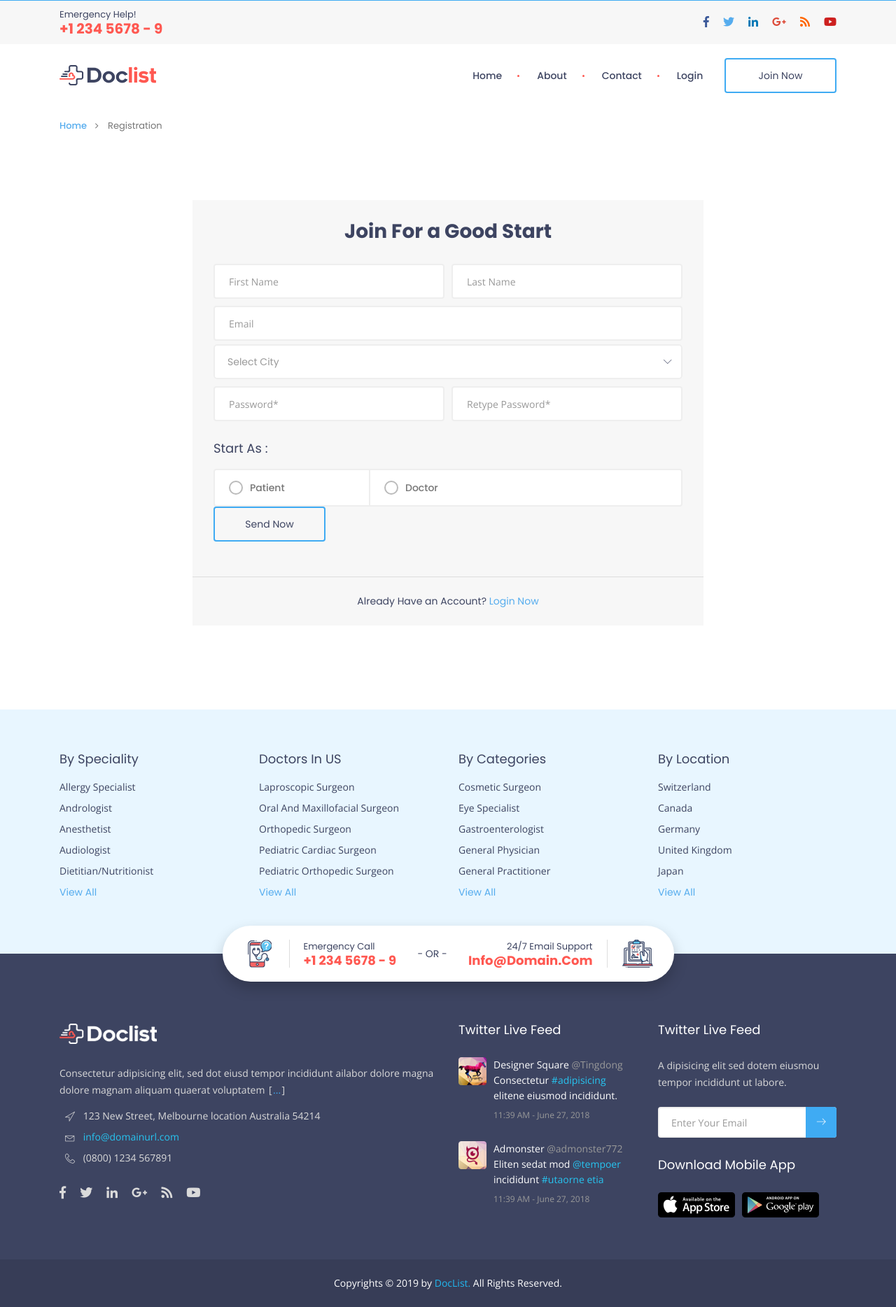
After one commit to zaravia-95/doctor_web_project, a PHP site: page /signup.php?msg=failed in a window 1280 px wide. The commit adds this page. Shown: the whole page at 70% size. Run offline with PHP 8.4, Linux system fonts and the light colour scheme; data that the repository does not hold is empty; some libraries are stand-ins or nearby versions.

Commit message:
Login and Signup Completed

```diff
--- a/master-template/footer.php
+++ b/master-template/footer.php
@@ -193,6 +193,7 @@
 		</footer>
 		<!-- Footer End -->
 	</div>
+	<script src="https://cdn.jsdelivr.net/npm/sweetalert2@11"></script>
 	<script src="doclist/js/vendor/jquery-3.3.1.js"></script>
 	<script src="doclist/js/vendor/jquery-library.js"></script>
 	<script src="doclist/js/vendor/bootstrap.min.js"></script>
@@ -209,5 +210,25 @@
 	<script src="doclist/js/jRate.js"></script>
 	<script src="doclist/js/main.js"></script>
 </body>
-
+<?php
+if($_GET["msg"] == "failed")
+{
+	echo "<script>
+			Swal.fire({
+  title: 'Incorrect Details!',
+  text: 'Login Failed!',
+  icon: 'error'
+});
+	</script>";
+}
+elseif($_GET["msg"] == "success")
+{
+	echo "<script>
+			Swal.fire({
+  title: 'Login Successfully!',
+  icon: 'success'
+});
+	</script>";
+}
+?>
 </html>
--- a/master-template/header.php
+++ b/master-template/header.php
@@ -1,4 +1,7 @@
 
+<?php
+	include("php/connection.php");
+?>
 <!doctype html>
 <html class="no-js" lang="en"> <!--<![endif]-->
 
@@ -29,16 +32,17 @@
 	<link rel="stylesheet" href="doclist/css/transitions.css">
 	<script src="doclist/js/vendor/modernizr-2.8.3-respond-1.4.2.min.js"></script>
 </head>
+
 <body class="dc-home">
 	<!--[if lt IE 8]>
 		<p class="browserupgrade">You are using an <strong>outdated</strong> browser. Please <a href="doclist/http://browsehappy.com/">upgrade your browser</a> to improve your experience.</p>
 	<![endif]-->
 	<!-- Preloader Start -->
-	<div class="preloader-outer">
+<!-- 	<div class="preloader-outer">
 		<div class="wt-preloader-holder">
 			<div class="wt-loader"></div>
 		</div>
-	</div>
+	</div> -->
 	<!-- Preloader End -->
 	<!-- Wrapper Start -->
 	<div id="dc-wrapper" class="dc-wrapper dc-haslayout">
@@ -99,25 +103,25 @@
 												<span>Login</span>
 												<a href="doclist/javascript:;"><i class="fa fa-times"></i></a>
 											</div>
-											<form class="dc-formtheme dc-loginform do-login-form">
+											<form method="POST" action="php/login.php" class="dc-formtheme dc-loginform do-login-form">
 												<fieldset>
 													<div class="form-group">
-														<input type="text" name="name" class="form-control" placeholder="Username">
+														<input type="email" required name="email" class="form-control" placeholder="Email">
 													</div>
 													<div class="form-group">
-														<input type="password" name="password" class="form-control" placeholder="Password">
+														<input type="password" required name="password" class="form-control" placeholder="Password">
 													</div>
 													<div class="dc-logininfo">
 														<span class="dc-checkbox">
 															<input id="dc-login" type="checkbox" name="rememberme">
 															<label for="dc-login">Keep me logged in</label>
 														</span>
-														<a href="doclist/javascript:;" class="dc-btn do-login-button">Login</a>
+														<button type="submit" name="btnlogin" class="dc-btn do-login-button">Login</button>
 													</div>
 												</fieldset>
 												<div class="dc-loginfooterinfo">
-													<a href="doclist/javascript:;" class="dc-forgot-password">Forgot password?</a>
-													<a href="doclist/javascript:void(0);">Create account</a>
+													<a href="javascript:;" class="dc-forgot-password">Forgot password?</a>
+													<a href="javascript:void(0);">Create account</a>
 												</div>
 											</form>
 										    <form class="dc-formtheme dc-loginform do-forgot-password-form dc-hide-form">
@@ -127,17 +131,17 @@
 										            </div>
 
 										            <div class="dc-logininfo">
-										                <a href="doclist/javascript:;" class="dc-btn do-get-password">Get Pasword</a>
+										                <a href="javascript:;" class="dc-btn do-get-password">Get Pasword</a>
 										            </div>
 										        </fieldset>
 										        <div class="dc-loginfooterinfo">
-										            <a href="doclist/javascript:void(0);" class="dc-show-login">Login</a>
-										            <a href="doclist/javascript:void(0);">Create account</a>
+										            <a href="javascript:void(0);" class="dc-show-login">Login</a>
+										            <a href="javascript:void(0);">Create account</a>
 										        </div>
 										    </form>
 										</div>
 									</div>
-									<a href="doclist/register.html" class="dc-btn">Join Now</a>
+									<a href="signup.php" class="dc-btn">Join Now</a>
 								</div>
 							</div>
 						</div>
--- /dev/null
+++ b/php/connection.php
@@ -0,0 +1,11 @@
+<?php
+    $con = mysqli_connect("localhost","root","","doctor_appointment_system");
+    if($con==true)
+    {
+        return $con;
+    }
+    else
+    {
+        echo "Error While Connecting Database";
+    }
+?>
--- /dev/null
+++ b/signup.php
@@ -0,0 +1,134 @@
+<?php
+    include("master-template/header.php");
+?>
+		<!-- breadcrumbarea start -->
+		<div class="dc-breadcrumbarea">
+			<div class="container">
+				<div class="row">
+					<div class="col-xs-12 col-sm-12 col-md-12 col-lg-12">
+						<ol class="dc-breadcrumb">
+							<li><a href="index-2.html">Home</a></li>
+							<li>Registration</li>
+						</ol>
+					</div>
+				</div>
+			</div>
+		</div>
+		<!-- breadcrumbarea End -->
+		<!--Main Start-->
+		<main id="dc-main" class="dc-main dc-haslayout dc-innerbgcolor">
+			<!--Register Form Start-->
+			<div class="dc-haslayout dc-main-section">
+				<div class="container">
+					<div class="row justify-content-md-center">
+						<div class="col-xs-12 col-sm-12 col-md-12 col-lg-8 push-lg-2">
+							<div class="dc-registerformhold">
+								<div class="dc-registerformmain">
+									<div class="dc-registerhead">
+										<div class="dc-title">
+											<h3>Join For a Good Start</h3>
+										</div>
+<!-- 										<div class="dc-description">
+											<p>Consectetur adipisicing elit sed dotem eiusmod tempor incune utnaem labore etdolore maigna aliqua enim poskina</p>
+										</div> -->
+									</div>
+									<div class="dc-joinforms">
+										<form class="dc-formtheme dc-formregister" method="POST" action="php/register.php">
+											<fieldset class="dc-registerformgroup">
+												<div class="form-group form-group-half">
+													<input type="text" name="fname" class="form-control" placeholder="First Name">
+												</div>
+												<div class="form-group form-group-half">
+													<input type="text" name="lname" class="form-control" placeholder="Last Name">
+												</div>
+												<div class="form-group">
+													<input type="text" name="email" class="form-control" placeholder="Email">
+												</div>
+											</fieldset>
+
+											<fieldset class="dc-registerformgroup">
+												<div class="form-group">
+													<span class="dc-select">
+														<select class="chosen-select locations" data-placeholder="City" name="cities">
+															<option value="" disabled selected>Select City</option>
+															<?php
+															$cities = mysqli_query($con, "SELECT * FROM cities WHERE status=1 ORDER BY city_name");
+															while($city = mysqli_fetch_assoc($cities))
+															{
+															?>
+																<option value="<?= $city['id']; ?>">
+																	<?= $city['city_name']; ?>
+																</option>
+															<?php
+															}
+															?>
+														</select>
+													</span>
+												</div>
+												<div class="form-group form-group-half">
+													<input type="password" name="password" class="form-control" placeholder="Password*">
+												</div>
+												<div class="form-group form-group-half">
+													<input type="password" name="password" class="form-control" placeholder="Retype Password*">
+												</div>
+											</fieldset>
+											<fieldset class="dc-formregisterstart">
+												<div class="dc-title dc-formtitle"><h4>Start as :</h4></div>
+												<ul class="dc-startoption">
+													<li>
+														<span class="dc-radio">
+															<input id="dc-regularuser" type="radio" name="typejoin" value="2">
+															<label for="dc-regularuser">Patient</label>
+														</span>
+													</li>
+													<li>
+														<span class="dc-radio">
+															<input id="dc-doctor" type="radio" name="typejoin" value="3">
+															<label for="dc-doctor">Doctor</label>
+														</span>
+													</li>
+												</ul>
+											</fieldset>
+												<div class="form-group dc-btnarea">
+													<button type="submit" value="Submit" class="dc-btn" name="btnsignup">Send Now</button>
+												</div>
+										</form>
+									</div>
+								</div>
+								<div class="dc-registerformfooter">
+									<span>Already Have an Account? <a href="javascript:void(0);">Login Now</a></span>
+								</div>
+							</div>
+						</div>
+					</div>
+				</div>
+			</div>
+			<!--Register Form End-->
+		</main>
+		<!--Main End-->
+
+	</div>
+	<!--Wrapper End-->
+	<script src="js/vendor/jquery-3.3.1.js"></script>
+	<script src="js/vendor/jquery-library.js"></script>
+	<script src="js/vendor/bootstrap.min.js"></script>
+	<script src="js/moment.min.js"></script>
+	<script src="js/fullcalendar.min.js"></script>
+	<script src="js/owl.carousel.min.js"></script>
+	<script src="js/chosen.jquery.js"></script>
+	<script src="js/scrollbar.min.js"></script>
+	<script src="js/jquery-ui.js"></script>
+	<script src="js/prettyPhoto.js"></script>
+	<script src="js/jquery-ui.js"></script>
+	<script src="js/slick.min.js"></script>
+	<script src="js/appear.js"></script>
+	<script src="js/jRate.js"></script>
+	<script src="js/main.js"></script>
+</body>
+
+<!-- Mirrored from envato.amentotech.com/html/doclist/register.html by HTTrack Website Copier/3.x [XR&CO'2014], Thu, 09 Jul 2026 14:49:47 GMT -->
+</html>
+
+<?php
+    include("master-template/footer.php");
+?>
```
Also changed, not shown: login.php (deleted, +0 -63 lines), php/login.php (added, +47 -0 lines), php/register.php (added, +52 -0 lines), doctor/dashboard.php (added).
